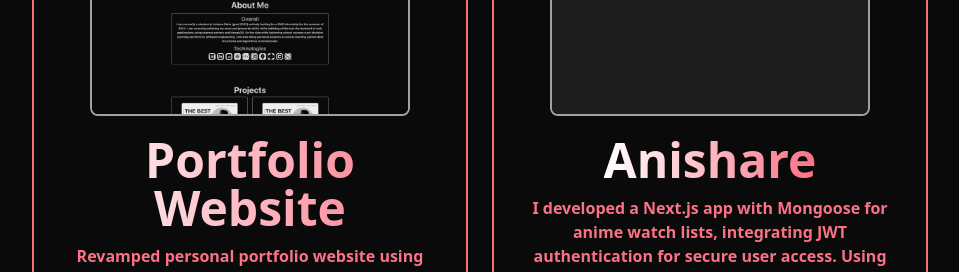
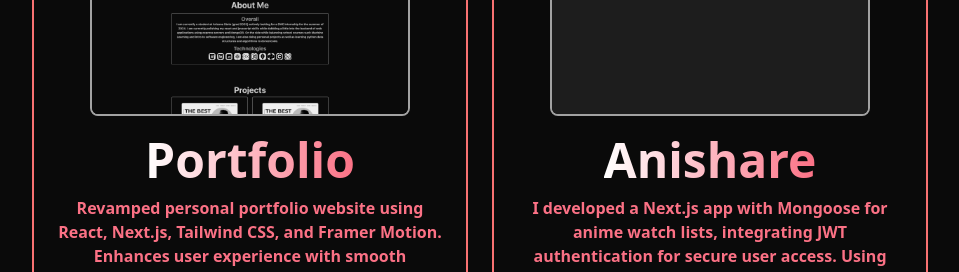
Before and after one commit to tilakxd/portfolio-website, a Next.js app: page / in a window 1280 px wide. Shown: the part 1155-1427 px from the top of the page, without its empty margins (160-1119 px from the left). Built offline with nearby package versions, Linux system fonts and the light colour scheme.

Commit message:
some changes

```diff
--- a/src/components/Projects.tsx
+++ b/src/components/Projects.tsx
@@ -20,7 +20,7 @@
             <ProjectCards
               url='./project1.png'
               info="Revamped personal portfolio website using React, Next.js, Tailwind CSS, and Framer Motion. Enhances user experience with smooth animations and transitions. Ensure responsiveness and SEO optimization. Deployed the updated website with vercel."
-              title="Portfolio Website"
+              title="Portfolio"
               sourcefile="https://github.com/tilakxd/portfolio-website"
               demoLink=''
               liveDemo=''
```
